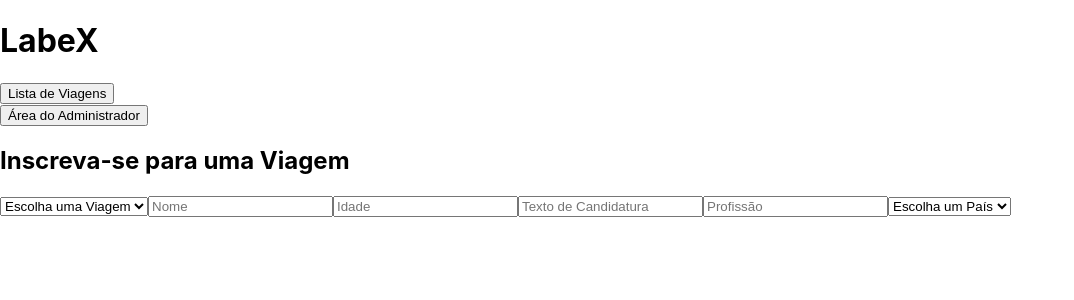
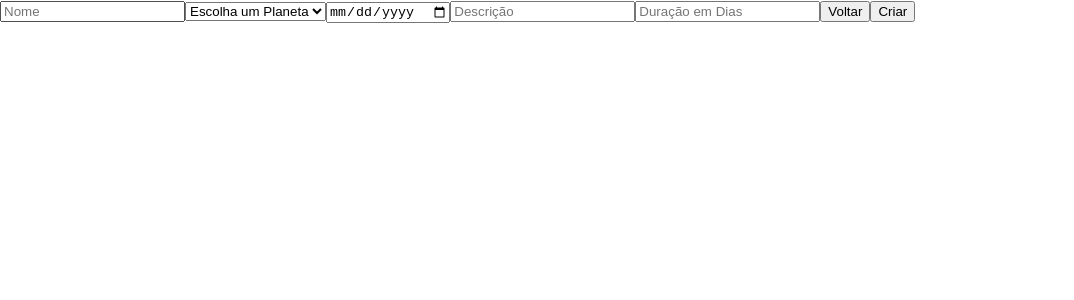
Before and after one commit to future4code/Suzana-Hessel, a React (Create React App) app in the folder semana10/labex/labex/: page /createTrip in a window 1280 px wide. Shown: the top 300 px of the page, without its empty margins (0-1074 px from the left). Built offline with nearby package versions, Linux system fonts and the light colour scheme.

Commit message:
Rotas criadas e funcionando

```diff
--- a/semana10/labex/labex/package.json
+++ b/semana10/labex/labex/package.json
@@ -9,6 +9,7 @@
     "axios": "^0.21.1",
     "react": "^17.0.2",
     "react-dom": "^17.0.2",
+    "react-router-dom": "^5.2.0",
     "react-scripts": "4.0.3",
     "styled-components": "^5.3.0",
     "web-vitals": "^1.1.2"
--- a/semana10/labex/labex/src/App.js
+++ b/semana10/labex/labex/src/App.js
@@ -1,15 +1,12 @@
 import React from "react";
 // import axios from "axios";
 // import styled from "styled-components";
-import HomePage from "./pages/HomePage";
-import ApplicationFormPage from "./pages/ApplicationFormPage";
-
+import Router from "./route/Router";
 
  const App = () => {
   return (
     <div >
-      <HomePage/>
-      <ApplicationFormPage/>
+      <Router/>
     </div>
   );
 }
--- a/semana10/labex/labex/src/pages/AdminHomePage.js
+++ b/semana10/labex/labex/src/pages/AdminHomePage.js
@@ -1,11 +1,38 @@
 import React from "react";
 // import axios from "axios";
 // import styled from "styled-components";
+import { useHistory } from "react-router";
 
  const AdminHomePage = () => {
+   const history = useHistory();
+
+   const goToBack = () => {
+     history.push("/loginAdm")
+   }
+
+   const goToCreateTrip = () => {
+    history.push("/createTrip")
+  }
+
+   const goToLogout = () => {
+    history.push("/")
+  }
+
+  const goToTripDetais = () => {
+    history.push("/tripDetails")
+  }
+
+
   return (
     <div >
       <h2>Painel Administrativo</h2>
+     <div>
+       Viagem teste
+       <button onClick={goToTripDetais}>Detalhes da Viagem</button>
+     </div>
+      <button onClick={goToBack}>Voltar</button>
+      <button onClick={goToCreateTrip}>Criar Viagem</button>
+      <button onClick={goToLogout}>Logout</button>
     </div>
   );
 }
--- a/semana10/labex/labex/src/pages/ApplicationFormPage.js
+++ b/semana10/labex/labex/src/pages/ApplicationFormPage.js
@@ -1,88 +1,55 @@
 import React from "react";
 // import axios from "axios";
 // import styled from "styled-components";
+import { useHistory } from "react-router";
 
- const ApplicationFormPage = () => {
+const ApplicationFormPage = () => {
+  const history = useHistory();
+
+  const goToBack = () => {
+    history.push("/tripList");
+  };
+
+  const goToSend = () => {
+    alert("Inscrição enviada com sucesso *-* ")
+  }
+
   return (
-    <div >
+    <div>
       <h2>Inscreva-se para uma Viagem</h2>
       <div>
         <form>
           <label>
             <select>
-              <option>
-                Escolha uma Viagem
-              </option>
-              <option>
-                Escolha uma Viagem
-              </option>
-              <option>
-                Escolha uma Viagem
-              </option>
-              <option>
-                Escolha uma Viagem
-              </option>
-              <option>
-                Escolha uma Viagem
-              </option>
-              <option>
-                Escolha uma Viagem
-              </option>
-              <option>
-                Escolha uma Viagem
-              </option>
+              <option>Escolha uma Viagem</option>
+              <option>Escolha uma Viagem</option>
+              <option>Escolha uma Viagem</option>
+              <option>Escolha uma Viagem</option>
+              <option>Escolha uma Viagem</option>
+              <option>Escolha uma Viagem</option>
+              <option>Escolha uma Viagem</option>
             </select>
-            <input
-            value=""
-            placeholder="Nome"
-            onChange=""
-            />
-             <input
-            value=""
-            placeholder="Idade"
-            onChange=""
-            />
-             <input
-            value=""
-            placeholder="Texto de Candidatura"
-            onChange=""
-            />
-             <input
-            value=""
-            placeholder="Profissão"
-            onChange=""
-            />
+            <input value="" placeholder="Nome" onChange="" />
+            <input value="" placeholder="Idade" onChange="" />
+            <input value="" placeholder="Texto de Candidatura" onChange="" />
+            <input value="" placeholder="Profissão" onChange="" />
             <select>
-              <option>
-                Escolha um País
-              </option>
-              <option>
-                Escolha um País
-              </option>
-              <option>
-                Escolha um País
-              </option>
-              <option>
-                Escolha um País
-              </option>
-              <option>
-                Escolha um País
-              </option>
-              <option>
-                Escolha um País
-              </option>
-              <option>
-                Escolha um País
-              </option>
-              <option>
-                Escolha um País
-              </option>
+              <option>Escolha um País</option>
+              <option>Escolha um País</option>
+              <option>Escolha um País</option>
+              <option>Escolha um País</option>
+              <option>Escolha um País</option>
+              <option>Escolha um País</option>
+              <option>Escolha um País</option>
+              <option>Escolha um País</option>
             </select>
           </label>
         </form>
       </div>
+      <button onClick={goToBack}>Voltar</button>
+      <button onClick={goToSend}>Enviar</button>
     </div>
   );
-}
+};
 
 export default ApplicationFormPage;
--- a/semana10/labex/labex/src/pages/CreateTripPage.js
+++ b/semana10/labex/labex/src/pages/CreateTripPage.js
@@ -1,13 +1,44 @@
 import React from "react";
 // import axios from "axios";
 // import styled from "styled-components";
+import { useHistory } from "react-router";
 
- const CreateTripPage = () => {
+const CreateTripPage = () => {
+  const history = useHistory();
+
+  const goToBack = () => {
+    history.push("/adminPage");
+  };
+
+  const goToCreate = () => {
+    alert("Viagem adicionada com sucesso *-* ");
+  };
+
+
   return (
-    <div >
-
+    <div>
+      <label>
+        <input value="" placeholder="Nome" onChange="" />
+        <select>
+          <option>Escolha um Planeta</option>
+          <option>Mercúrio</option>
+          <option>Vênus</option>
+          <option>Terra</option>
+          <option>Marte</option>
+          <option>Júpiter</option>
+          <option>Saturno</option>
+          <option>Urânio</option>
+          <option>Netuno</option>
+          <option>Plutão</option>
+        </select>
+        <input type="date" value="" placeholder="Data" onChange="" />
+        <input value="" placeholder="Descrição" onChange="" />
+        <input value="" placeholder="Duração em Dias" onChange="" />
+      </label>
+      <button onClick={goToBack}>Voltar</button>
+      <button onClick={goToCreate}>Criar</button>
     </div>
   );
-}
+};
 
 export default CreateTripPage;
--- /dev/null
+++ b/semana10/labex/labex/src/pages/ErrorPage.js
@@ -0,0 +1,24 @@
+import React from "react";
+
+ const ErrorPage = () => {
+  return (
+    <div>
+      <p>Error Page</p>
+      <iframe
+        src="https://giphy.com/embed/lqFHf5fYMSuKcSOJph"
+        width="480"
+        height="270"
+        frameBorder="0"
+        class="giphy-embed"
+        allowFullScreen
+        title="Gif de Erro"
+      ></iframe>
+      <p>
+        <a href="https://giphy.com/gifs/quickpage-404-page-qewy-lqFHf5fYMSuKcSOJph">
+          via GIPHY
+        </a>
+      </p>
+    </div>
+  );
+};
+export default ErrorPage;
--- a/semana10/labex/labex/src/pages/HomePage.js
+++ b/semana10/labex/labex/src/pages/HomePage.js
@@ -1,18 +1,31 @@
 import React from "react";
 // import axios from "axios";
 // import styled from "styled-components";
+import {useHistory}  from "react-router-dom";
 
  const HomePage = () => {
+
+   const history = useHistory()
+
+   const goToTripList = () => {
+     history.push("/tripList")
+
+   }
+
+   const goToLoginPage = () => {
+     history.push("/loginAdm")
+   }
+
   return (
     <div >
       <h1>
         LabeX
       </h1>
       <div>
-        <button>Lista de Viagens</button>
+        <button onClick={goToTripList}>Lista de Viagens</button>
       </div>
       <div>
-        <button>Área do Administrador</button>
+        <button onClick={goToLoginPage}>Área do Administrador</button>
       </div>
     </div>
   );
--- a/semana10/labex/labex/src/pages/ListTripsPage.js
+++ b/semana10/labex/labex/src/pages/ListTripsPage.js
@@ -1,11 +1,27 @@
 import React from "react";
 // import axios from "axios";
 // import styled from "styled-components";
+import { useHistory } from "react-router-dom";
 
  const ListTripsPage = () => {
+
+  const history = useHistory()
+
+  const goToBack = () => {
+    history.push("/")
+
+  }
+
+  const goToApplicationForm = () => {
+    history.push("/form")
+  }
+
   return (
     <div >
      <h2>Lista de Viagens</h2>
+
+     <button onClick={goToBack}>Voltar</button>
+     <button onClick={goToApplicationForm}>Inscreva-se</button>
     </div>
   );
 }
--- a/semana10/labex/labex/src/pages/LoginPage.js
+++ b/semana10/labex/labex/src/pages/LoginPage.js
@@ -1,8 +1,20 @@
 import React from "react";
 // import axios from "axios";
 // import styled from "styled-components";
+import { useHistory } from "react-router";
 
  const LoginPage = () => {
+
+  const history = useHistory()
+
+  const goToAdminPage = () => {
+    history.push("/adminPage")
+  }
+
+  const goToBack = () => {
+    history.push("/")
+  }
+
   return (
     <div >
       <h2>Área do Administrador</h2>
@@ -18,6 +30,8 @@ import React from "react";
             placeholder="senha"
             onChange=""
             />
+            <button onClick={goToAdminPage}>Entrar</button>
+            <button onClick={goToBack}>Voltar</button>
       </label>
     </div>
   );
--- a/semana10/labex/labex/src/pages/TripDetailsPage.js
+++ b/semana10/labex/labex/src/pages/TripDetailsPage.js
@@ -1,11 +1,22 @@
 import React from "react";
 // import axios from "axios";
 // import styled from "styled-components";
+import { useHistory } from "react-router";
 
  const TripDetailsPage = () => {
+
+  const history = useHistory();
+
+  const goToBack = () => {
+    history.push("/adminPage")
+  }
+
   return (
     <div >
-
+      Viagem teste
+      <p>ipsum lorem .....
+      </p>
+      <button onClick={goToBack}>Voltar</button>
     </div>
   );
 }
--- /dev/null
+++ b/semana10/labex/labex/src/route/Router.js
@@ -0,0 +1,49 @@
+import React from "react";
+// import axios from "axios";
+// import styled from "styled-components";
+import { BrowserRouter, Switch, Route } from "react-router-dom";
+import ListTripsPage from "../pages/ListTripsPage";
+import ErrorPage from "../pages/ErrorPage";
+import HomePage from "../pages/HomePage";
+import LoginPage from "../pages/LoginPage";
+import ApplicationFormPage from "../pages/ApplicationFormPage";
+import AdminHomePage from "../pages/AdminHomePage";
+import CreateTripPage from "../pages/CreateTripPage";
+import TripDetailsPage from "../pages/TripDetailsPage";
+
+const Router = () => {
+  return (
+    <div>
+      <BrowserRouter>
+        <Switch>
+          <Route exact path={"/"}>
+            <HomePage />
+          </Route>
+          <Route exact path={"/tripList"}>
+            <ListTripsPage />
+          </Route>
+          <Route exact path={"/loginAdm"}>
+            <LoginPage />
+          </Route>
+          <Route exact path={"/form"}>
+            <ApplicationFormPage />
+          </Route>
+          <Route exact path={"/adminPage"}>
+            <AdminHomePage />
+          </Route>
+          <Route exact path={"/createTrip"}>
+            <CreateTripPage />
+          </Route>
+          <Route exact path={"/tripDetails"}>
+            <TripDetailsPage />
+          </Route>
+          <Route>
+            <ErrorPage />
+          </Route>
+        </Switch>
+      </BrowserRouter>
+    </div>
+  );
+};
+
+export default Router;
```
Also changed, not shown: 1 other file (tests, documents, lock files or other folders).
